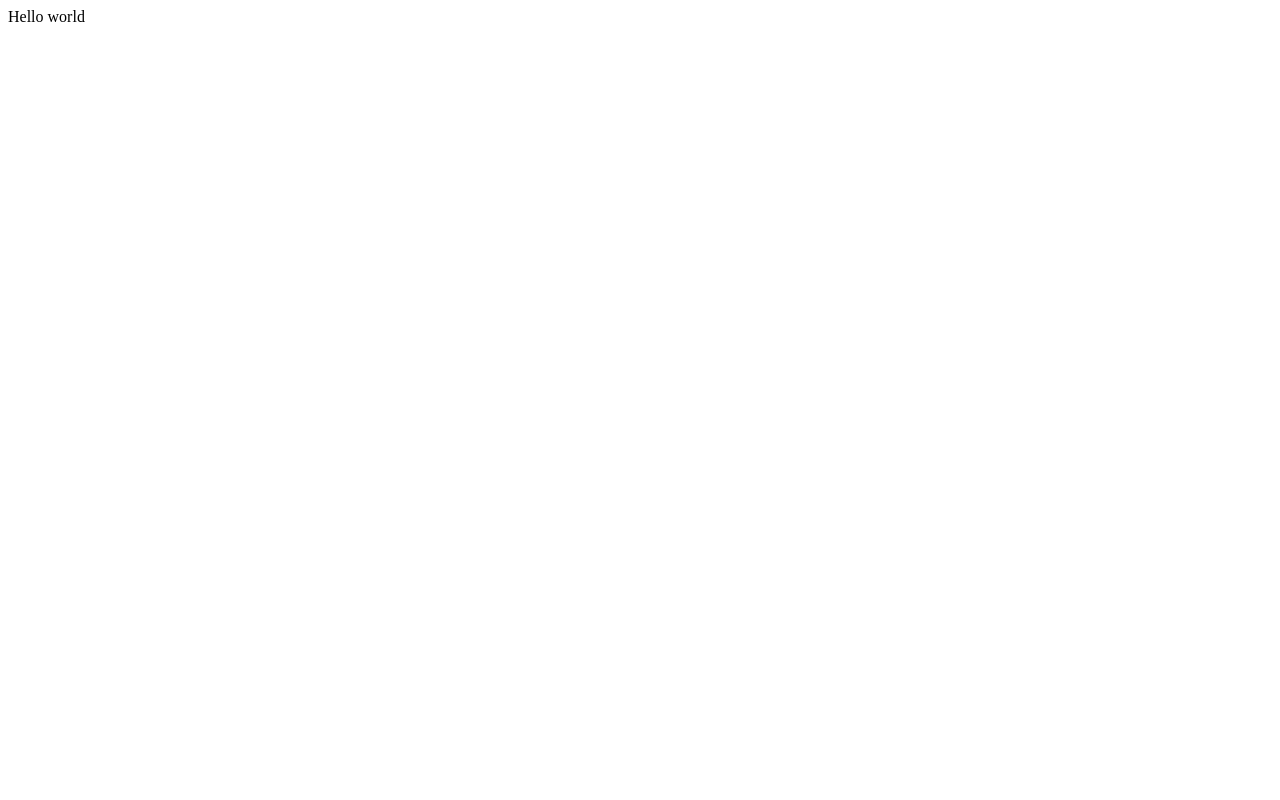
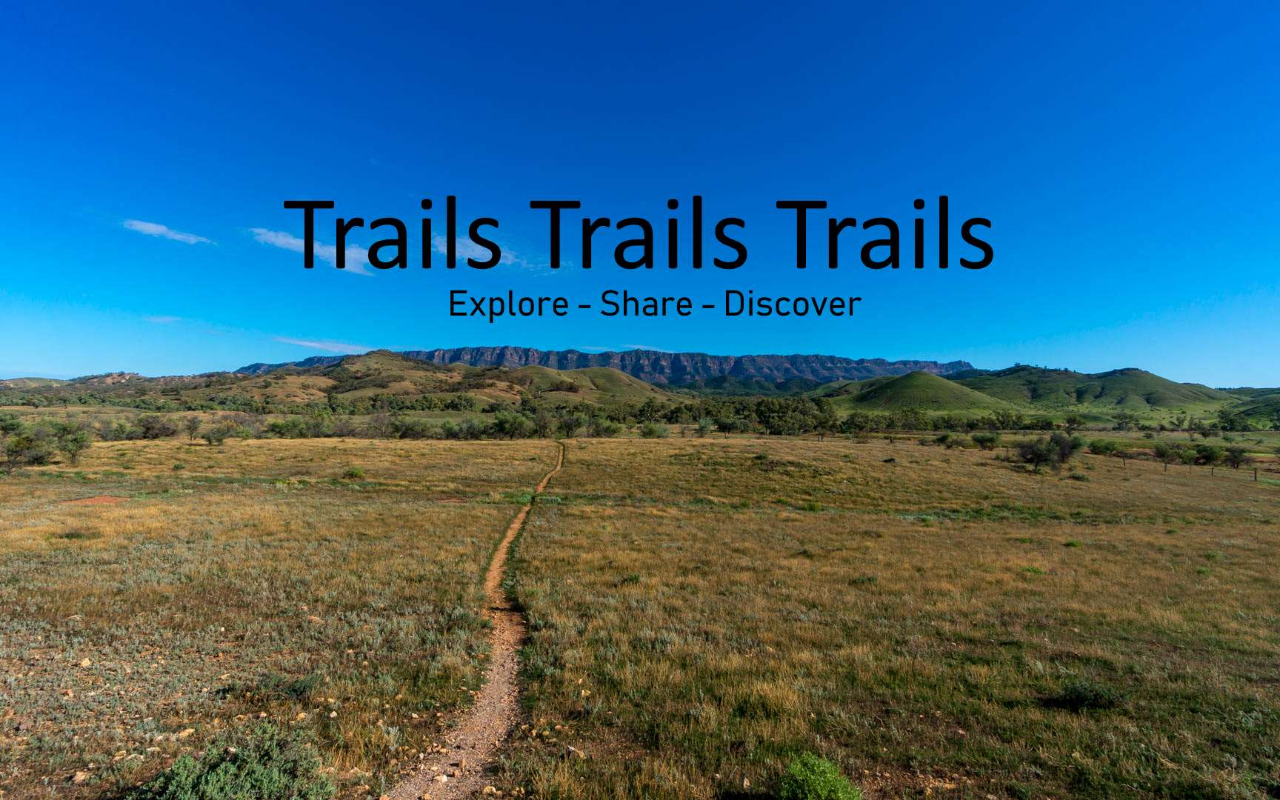
Before and after one commit to TrailsTrailsTrails/trailstrailstrails.github.io, a plain HTML site: page index.html in a window 1280 px wide. Drawn offline with Linux system fonts and the light colour scheme.

Commit message:
Background Only

```diff
--- a/index.html
+++ b/index.html
@@ -1,6 +1,31 @@
+<!DOCTYPE html>
 <html>
-<header><title>This is title</title></header>
+<head>
+<meta name="viewport" content="width=device-width, initial-scale=1">
+<style>
+body, html {
+    height: 100%;
+    margin: 0;
+}
+
+.bg {
+    /* The image used */
+    background-image: url("img/back-01.jpg");
+
+    /* Full height */
+    height: 100%;
+
+    /* Center and scale the image nicely */
+    background-position: center;
+    background-repeat: no-repeat;
+    background-size: cover;
+}
+</style>
+</head>
 <body>
-Hello world
+
+<div class="bg"></div>
+
+
 </body>
 </html>
```
Also changed, not shown: img/back-01.jpg (added).
